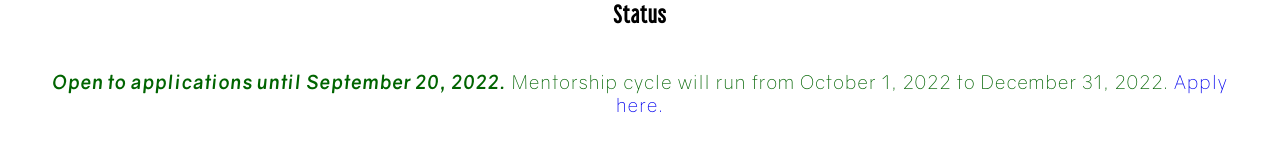
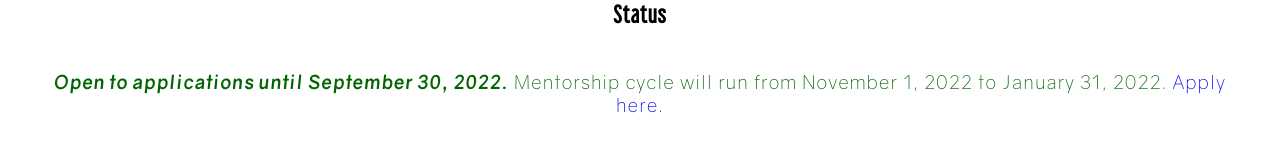
Before and after one commit to samahmajadla/samahmajadla.github.io, a SvelteKit app: page /mentorship in a window 1280 px wide. Shown: the part 205-364 px from the top of the page. Built offline with nearby package versions, Linux system fonts and the light colour scheme.

Commit message:
changed dates

```diff
--- a/src/routes/community/+page.svelte
+++ b/src/routes/community/+page.svelte
@@ -4,7 +4,7 @@
 Habibi Code is a community of passionate and empathetic technologists intended to empower, support, and encourage minorities in tech to further their academic or career goals. Join our community and get to know and learn from each other; ask questions; share advice, job postings, articles and more.
 
 <h3>Events</h3>
-Habibi Code puts on events every month on a variety of topics (starting October 2022). Some examples of events include:
+Habibi Code puts on events every month on a variety of topics (starting November 2022). Some examples of events include:
 
 <ul>
     <li>Database design concepts (1 hr)</li>
--- a/src/routes/mentorship/+page.svelte
+++ b/src/routes/mentorship/+page.svelte
@@ -6,8 +6,8 @@
 	ways best suit your needs.
 	<h3>Status</h3>
 	<p style="color:darkgreen">
-		<b><i>Open to applications until September 20, 2022.</i></b> Mentorship cycle will run from
-		October 1, 2022 to December 31, 2022.
+		<b><i>Open to applications until September 30, 2022.</i></b> Mentorship cycle will run from
+		November 1, 2022 to January 31, 2022.
 		<a href="https://forms.gle/wpGW5qiCxjgm5DhE6">Apply here.</a>
 	</p>
 
@@ -71,7 +71,7 @@
 	<br />
 	<br />
 	If I feel that we will be a good fit for each other, I will schedule a short Zoom "get-to-know-you"
-	session with you. Selected mentees will be notified by September 30, 2022.
+	session with you. Selected mentees will be notified by October 15, 2022.
 	<br />
 	<br />
 </div>
```
Also changed, not shown: 28 other files (tests, documents, lock files or other folders).
